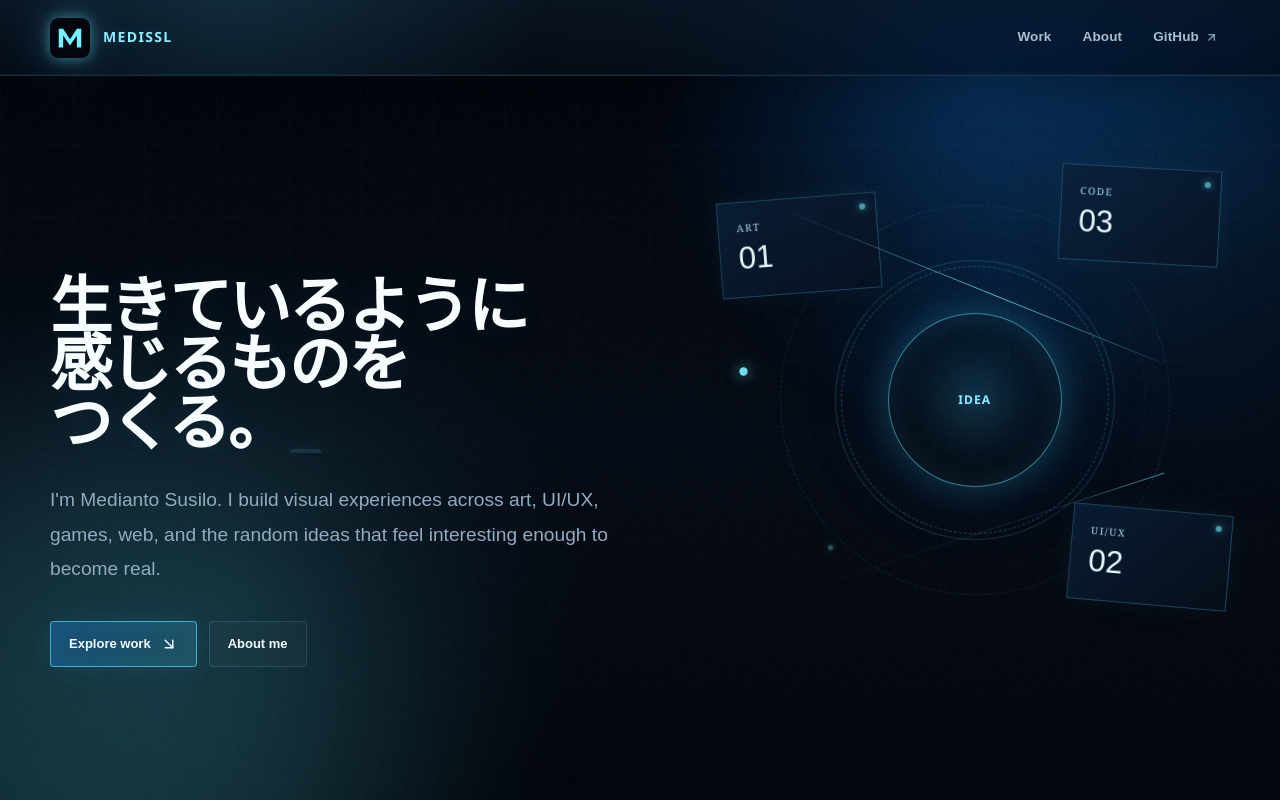
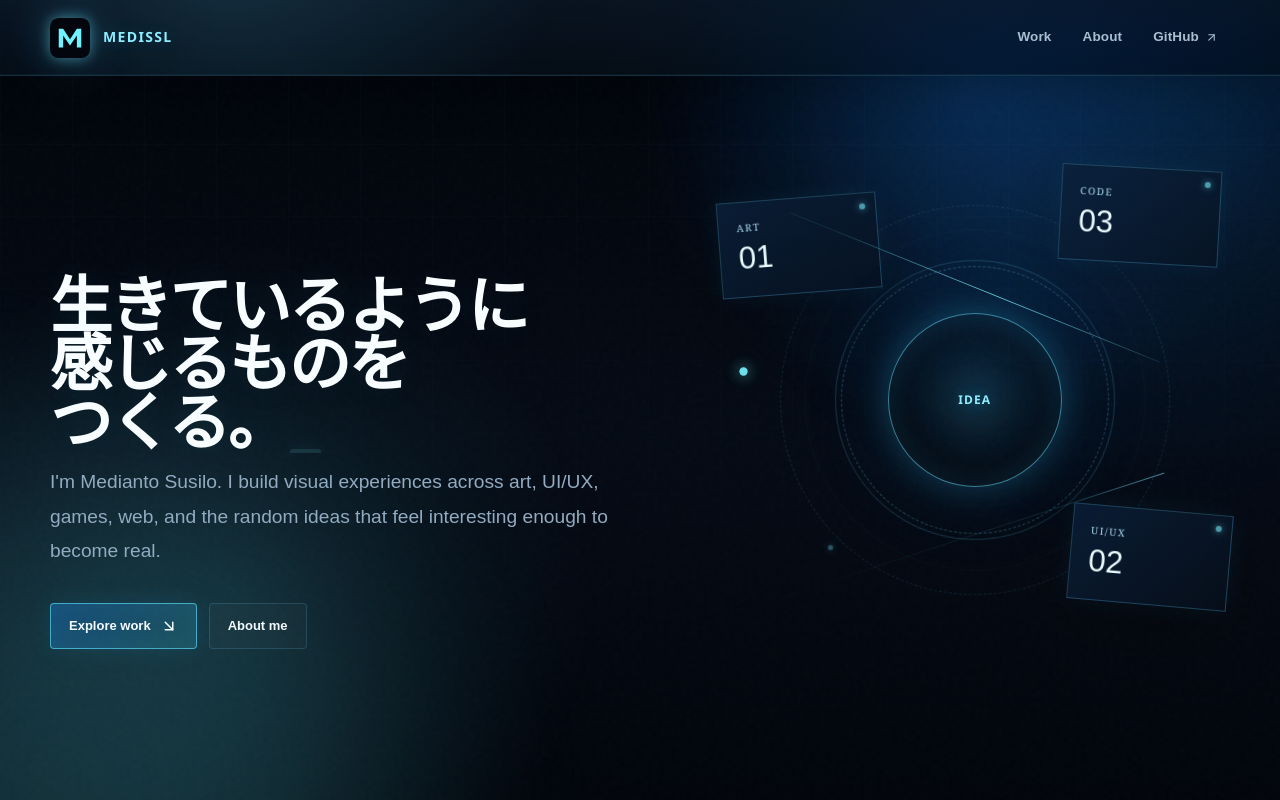
Before and after one commit to medissl/medissl-portfolio, a Next.js app: page / in a window 1280 px wide. Shown: the top 800 px of the page. Built offline with nearby package versions, Linux system fonts and the light colour scheme; no server answers; the database is empty.

Commit message:
fix: lock hero line geometry and lift intro content

```diff
--- a/src/app/globals.css
+++ b/src/app/globals.css
@@ -289,8 +289,13 @@ main { min-height: 70vh; }
 }
 
 .hero-title__text {
-  display: inline;
-  white-space: pre-line;
+  display: block;
+}
+
+.hero-title__line {
+  display: block;
+  min-height: .94em;
+  white-space: pre;
 }
 
 .hero-title__settled {
@@ -320,6 +325,10 @@ main { min-height: 70vh; }
   box-shadow: 0 0 14px rgba(104, 237, 255, .72);
   animation: cursor-blink .8s steps(1) infinite;
   pointer-events: none;
+}
+
+.hero__intro {
+  transform: translateY(-18px);
 }
 
 .hero__lede,
@@ -1529,6 +1538,10 @@ main { min-height: 70vh; }
     font-size: clamp(2.55rem, 6.25vw, 3.95rem);
   }
 
+  .hero__intro {
+    transform: translateY(-12px);
+  }
+
   .hero__visual {
     height: 410px;
     max-width: 620px;
@@ -1622,6 +1635,10 @@ main { min-height: 70vh; }
     font-size: clamp(2.2rem, 9.35vw, 3.3rem);
   }
 
+  .hero__intro {
+    transform: translateY(-8px);
+  }
+
   .hero__visual {
     height: 350px;
     top: 2px;
--- a/src/components/animated-hero-title.tsx
+++ b/src/components/animated-hero-title.tsx
@@ -1,49 +1,67 @@
 "use client";
 
-import { useEffect, useState } from "react";
+import { useEffect, useMemo, useState } from "react";
 import { useReducedMotion } from "motion/react";
 
 const phrases = [
-  { text: "I make things\nthat feel\nalive.", size: "english" },
-  { text: "生きているように\n感じるものを\nつくる。", size: "dense" },
-  { text: "살아 있는 듯한\n것을\n만듭니다.", size: "compact" },
-  { text: "我创造\n有生命感的\n东西。", size: "chinese" },
-  { text: "Aku membuat\nhal-hal yang terasa\nhidup.", size: "long" },
+  { lines: ["I make things", "that feel", "alive."], size: "english" },
+  { lines: ["生きているように", "感じるものを", "つくる。"], size: "dense" },
+  { lines: ["살아 있는 듯한", "것을", "만듭니다."], size: "compact" },
+  { lines: ["我创造", "有生命感的", "东西。"], size: "chinese" },
+  { lines: ["Aku membuat", "hal-hal yang terasa", "hidup."], size: "long" },
 ] as const;
 
 type PhraseSize = (typeof phrases)[number]["size"];
 
 const glyphs = "ABCDEFGHIJKLMNOPQRSTUVWXYZ0123456789アイウエオ가나다라마바사中文";
 
-function scrambledText(target: string) {
-  return target
+function scrambleLine(line: string) {
+  return line
     .split("")
     .map((character) => {
-      if (character === " " || character === "\n") return character;
+      if (character === " ") return character;
       return glyphs[Math.floor(Math.random() * glyphs.length)];
     })
     .join("");
 }
 
+function scrambledLines(lines: readonly string[]) {
+  return lines.map(scrambleLine);
+}
+
 export function AnimatedHeroTitle() {
   const reducedMotion = useReducedMotion();
   const [phraseIndex, setPhraseIndex] = useState(0);
-  const [display, setDisplay] = useState<string>(phrases[0].text);
+  const [displayLines, setDisplayLines] = useState<string[]>([
+    ...phrases[0].lines,
+  ]);
   const [displaySize, setDisplaySize] = useState<PhraseSize>(phrases[0].size);
-  const [revealedCount, setRevealedCount] = useState(phrases[0].text.length);
+  const [revealedCount, setRevealedCount] = useState(
+    phrases[0].lines.join("\n").length,
+  );
+
+  const lineOffsets = useMemo(() => {
+    let offset = 0;
+    return displayLines.map((line) => {
+      const current = offset;
+      offset += line.length + 1;
+      return current;
+    });
+  }, [displayLines]);
 
   useEffect(() => {
     const phrase = phrases[phraseIndex];
-    const target = phrase.text;
+    const targetLines = phrase.lines;
+    const targetLength = targetLines.join("\n").length;
 
     if (reducedMotion) {
       const nextTimer = window.setTimeout(() => {
         const nextIndex = (phraseIndex + 1) % phrases.length;
         const nextPhrase = phrases[nextIndex];
 
-        setDisplay(nextPhrase.text);
+        setDisplayLines([...nextPhrase.lines]);
         setDisplaySize(nextPhrase.size);
-        setRevealedCount(nextPhrase.text.length);
+        setRevealedCount(nextPhrase.lines.join("\n").length);
         setPhraseIndex(nextIndex);
       }, 4200);
 
@@ -55,33 +73,37 @@ export function AnimatedHeroTitle() {
 
     const scrambleTimer = window.setInterval(() => {
       const revealed = Math.floor(reveal);
+      let offset = 0;
 
       setRevealedCount(revealed);
-      setDisplay(
-        target
+      setDisplayLines(
+        targetLines.map((line) => {
+          const start = offset;
+          offset += line.length + 1;
+
+          return line
             .split("")
             .map((character, index) => {
-            if (character === " " || character === "\n") return character;
-            if (index < revealed) return character;
+              if (character === " ") return character;
+              if (start + index < revealed) return character;
               return glyphs[Math.floor(Math.random() * glyphs.length)];
             })
-          .join(""),
+            .join("");
+        }),
       );
 
       reveal += 0.72;
 
-      if (reveal >= target.length + 1) {
+      if (reveal >= targetLength + 1) {
         window.clearInterval(scrambleTimer);
-        setDisplay(target);
-        setRevealedCount(target.length);
+        setDisplayLines([...targetLines]);
+        setRevealedCount(targetLength);
 
         nextTimer = window.setTimeout(() => {
           const nextIndex = (phraseIndex + 1) % phrases.length;
           const nextPhrase = phrases[nextIndex];
 
-          // The next string and its matching size are switched in the same
-          // timer callback, so long phrases never flash at another language's size.
-          setDisplay(scrambledText(nextPhrase.text));
+          setDisplayLines(scrambledLines(nextPhrase.lines));
           setDisplaySize(nextPhrase.size);
           setRevealedCount(0);
           setPhraseIndex(nextIndex);
@@ -102,23 +124,30 @@ export function AnimatedHeroTitle() {
         aria-label="I make things that feel alive."
       >
         <span className="hero-title__text" aria-hidden="true">
-          {display.split("").map((character, index) => {
-            const isLast = index === display.length - 1;
+          {displayLines.map((line, lineIndex) => (
+            <span className="hero-title__line" key={`${phraseIndex}-${lineIndex}`}>
+              {line.split("").map((character, characterIndex) => {
+                const globalIndex = lineOffsets[lineIndex] + characterIndex;
+                const isLast =
+                  lineIndex === displayLines.length - 1 &&
+                  characterIndex === line.length - 1;
 
                 return (
                   <span
                     className={`${
-                  index < revealedCount
+                      globalIndex < revealedCount
                         ? "hero-title__settled"
                         : "hero-title__scramble"
                     }${isLast ? " hero-title__tail" : ""}`}
-                key={`${phraseIndex}-${index}`}
+                    key={`${phraseIndex}-${lineIndex}-${characterIndex}`}
                   >
                     {character}
                   </span>
                 );
               })}
             </span>
+          ))}
+        </span>
       </h1>
     </div>
   );
--- a/src/components/hero.tsx
+++ b/src/components/hero.tsx
@@ -17,6 +17,8 @@ export function Hero() {
         transition={{ duration: 0.7, ease: [0.22, 1, 0.36, 1] }}
       >
         <AnimatedHeroTitle />
+
+        <div className="hero__intro">
           <p className="hero__lede">
             I&apos;m Medianto Susilo. I build visual experiences across art,
             UI/UX, games, web, and the random ideas that feel interesting enough
@@ -30,6 +32,7 @@ export function Hero() {
             <Link href="/about" className="button button--ghost">
               About me
             </Link>
+          </div>
         </div>
       </motion.div>
 
```
Lines whose indentation alone changed are shown as unchanged.
